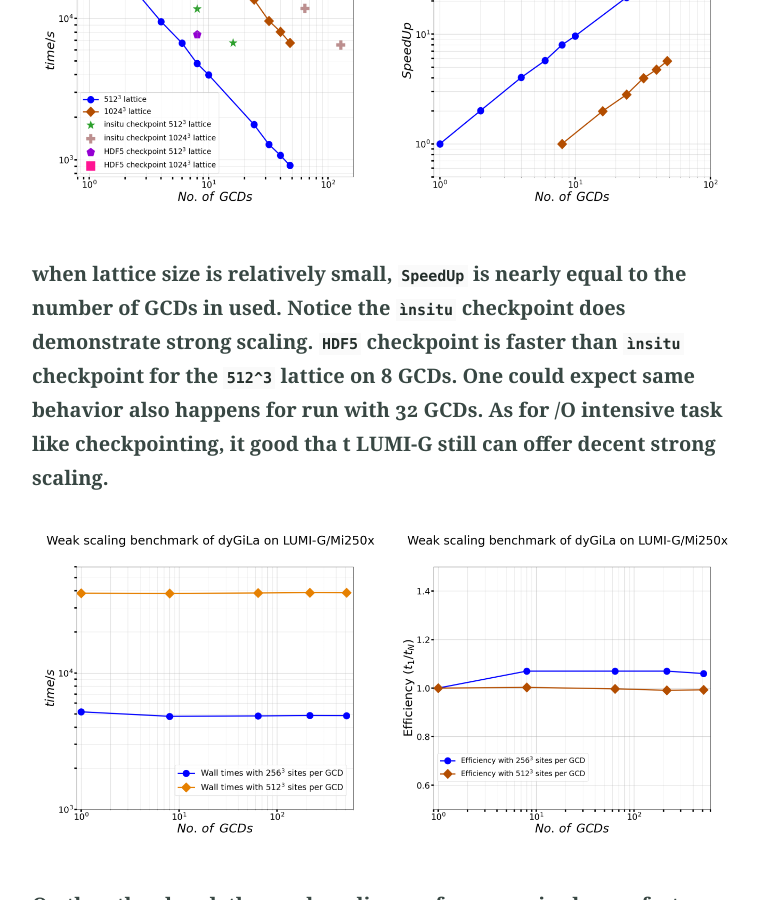
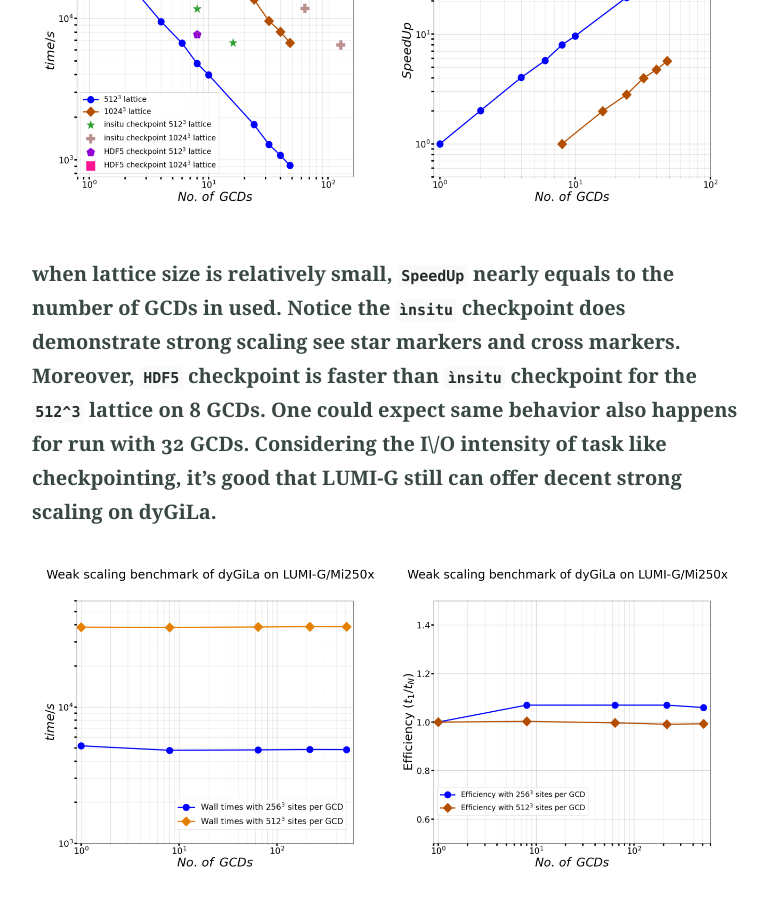
Before and after one commit to dyGiLa/dygila.github.io, a Jekyll site: the page built from benchmark.md, in a window 1280 px wide and 900 px high, scrolled down 1288 px. Shown: the whole window, without its empty margins (251-1019 px from the left). Built offline with Jekyll 4.4.1, drawn with Linux system fonts in a browser that asks for light colours; some of the changed text lies outside the part shown.

Commit message:
edit test

```diff
--- a/benchmark.md
+++ b/benchmark.md
@@ -17,11 +17,11 @@ As following plot shown, perfect strong scaling is first impression,
 
 <img src="{{ site.github.url }}/pic/strong-scaling-walltime-speedup-512-1024.png" alt="Home" width="130%">
 
-when lattice size is relatively small, `SpeedUp` is nearly equal to the number of GCDs in used.
-Notice the `ìnsitu` checkpoint does demonstrate strong scaling.
-`HDF5` checkpoint is faster than `ìnsitu` checkpoint for the `512^3` lattice on 8 GCDs.
+when lattice size is relatively small, `SpeedUp` nearly equals to the number of GCDs in used.
+Notice the `ìnsitu` checkpoint does demonstrate strong scaling see star markers and cross markers.
+Moreover, `HDF5` checkpoint is faster than `ìnsitu` checkpoint for the `512^3` lattice on 8 GCDs.
 One could expect same behavior also happens for run with 32 GCDs.
-As for /O intensive task like checkpointing, it good tha t LUMI-G still can offer decent strong scaling.
+Considering the I\/O intensity of task like checkpointing, it's good that LUMI-G still can offer decent strong scaling on dyGiLa.
 
 <img src="{{ site.github.url }}/pic/weak-scaling-walltime-speedup-512-1024.png" alt="Home" width="130%">
 
@@ -29,7 +29,7 @@ On the other hand, the weak scaling performance is also perfect, as shown in abo
 The tested workload per GCD are `256^3` and `512^3` sites respectively.
 In all tests, weak scaling efficiency remains about 1.
 The interesting observation here is runs with multiple GCDs finish slightly earlier than single GCD run when workload per GCD is `256^3` sites.
-When workload per GCD is increased to `512^3`, the phenomena disappears.
+After increaing workload per GCD to `512^3`, the phenomena became to very much less visible.
 Over all, dyGiLa does demonstrate perfect weak scaling.
 
 #### Strong Scaling Benchmark on LUMI supercomputer -- 30. Jan. 2025
```
